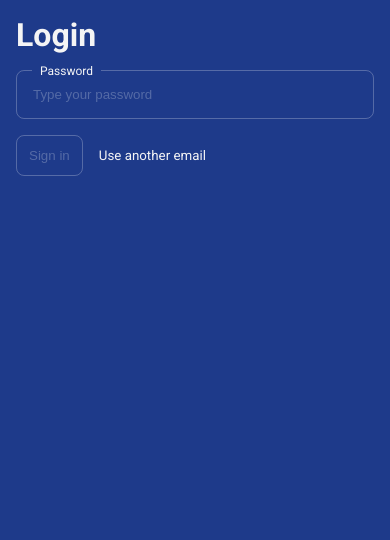
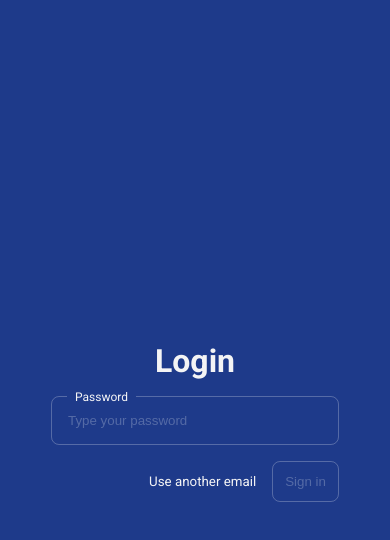
Before and after one commit to richardqcarvalho/marvel-portal, a React (Create React App) app: page /login in a window 390 px wide. Both pictures are taken after typing "name@example.com" into the empty fields and a click on the button "Next". Shown: the top 540 px of the page. Built offline with nearby package versions, Linux system fonts and the light colour scheme.

Commit message:
style: centering login page content

```diff
--- a/src/pages/Home/index.css
+++ b/src/pages/Home/index.css
@@ -87,7 +87,7 @@
   }
 }
 
-.button-container {
+.content-button-container {
   flex-direction: row;
 }
 
--- a/src/pages/Home/index.tsx
+++ b/src/pages/Home/index.tsx
@@ -32,7 +32,7 @@ function Home() {
                 where they participated, series and more.
               </span>
             </div>
-            <div className="button-container">
+            <div className="content-button-container">
               <button
                 onClick={() => navigate("/characters")}
                 className="table-button"
@@ -51,7 +51,7 @@ function Home() {
                 Infinity Gauntlet and House of M.
               </span>
             </div>
-            <div className="button-container">
+            <div className="content-button-container">
               <button
                 onClick={() => navigate("/events")}
                 className="table-button"
--- a/src/pages/Login/index.css
+++ b/src/pages/Login/index.css
@@ -4,6 +4,7 @@
   color: var(--secondary-color);
   border-radius: 0.5rem;
   border: var(--primary-border);
+  width: 28rem;
 }
 
 .login-input::placeholder {
@@ -23,6 +24,9 @@
 
 .login-container {
   gap: 1rem;
+  height: 100%;
+  justify-content: center;
+  align-items: center;
 }
 
 .submit-button {
@@ -52,6 +56,8 @@
   flex-direction: row;
   gap: 1rem;
   align-items: center;
+  justify-content: flex-end;
+  width: 100%;
 }
 
 .error-message {
@@ -78,3 +84,9 @@
   color: var(--primary-color-disabled);
   color: var(--secondary-color-disabled);
 }
+
+@media (max-width: 32rem) {
+  .login-input {
+    width: 18rem;
+  }
+}
--- a/src/pages/Login/index.tsx
+++ b/src/pages/Login/index.tsx
@@ -61,6 +61,12 @@ function Login() {
               ref={passwordInputRef}
             />
             <div className="button-container">
+              <span
+                onClick={() => setShowPasswordInput(false)}
+                className="redirect-button"
+              >
+                Use another email
+              </span>
               <button
                 type="submit"
                 className="submit-button"
@@ -68,12 +74,6 @@ function Login() {
               >
                 Sign in
               </button>
-              <span
-                onClick={() => setShowPasswordInput(false)}
-                className="redirect-button"
-              >
-                Use another email
-              </span>
             </div>
           </div>
         </form>
```
